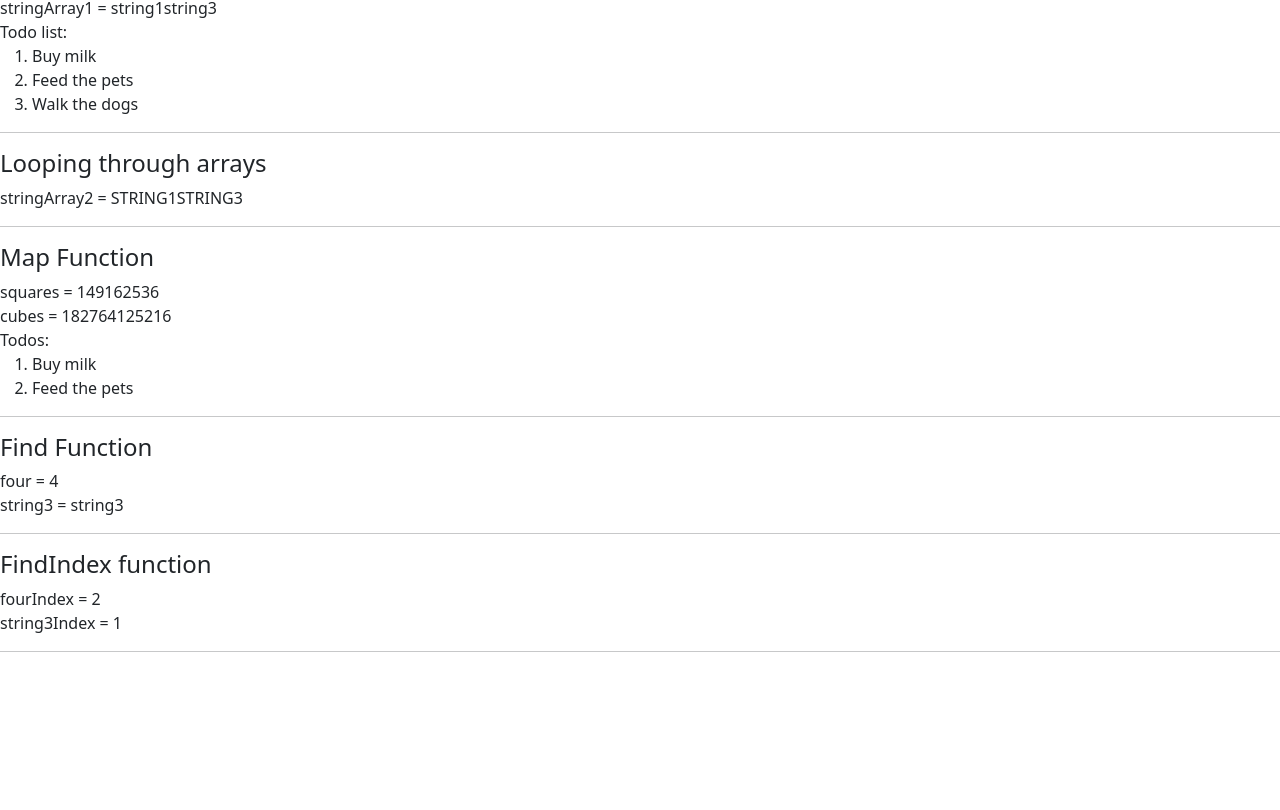
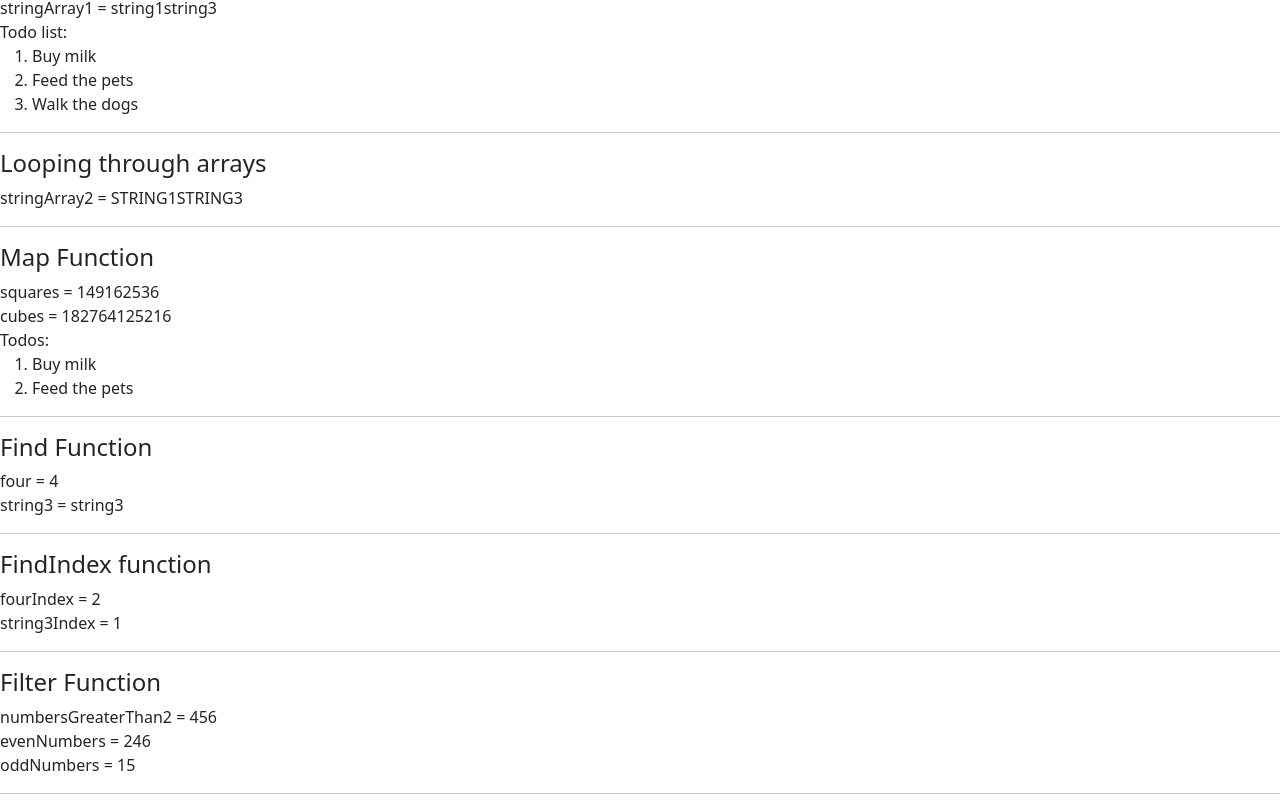
Before and after one commit to xilu56/kambaz-react-web-app-cs5610-sm25, a React app: page /#/Labs/Lab3 in a window 1280 px wide. Shown: the part 2047-2857 px from the top of the page. Before the commit the page ends 2715 px from the top, so only its background shows below. Built offline with nearby package versions, Linux system fonts and the light colour scheme; the HTML template or start-up script is replaced by a standard one.

Commit message:
The Filter Function

```diff
--- /dev/null
+++ b/src/Labs/Lab3/FilterFunction.tsx
@@ -0,0 +1,13 @@
+export default function FilterFunction() {
+  let numberArray1 = [1, 2, 4, 5, 6];
+  const numbersGreaterThan2 = numberArray1.filter((a) => a > 2);
+  const evenNumbers = numberArray1.filter((a) => a % 2 === 0);
+  const oddNumbers = numberArray1.filter((a) => a % 2 !== 0);
+  return (
+    <div id="wd-filter-function">
+      <h4>Filter Function</h4>
+      numbersGreaterThan2 = {numbersGreaterThan2}  <br />
+      evenNumbers = {evenNumbers}    <br />
+      oddNumbers = {oddNumbers}      <hr />
+    </div>
+);}
--- a/src/Labs/Lab3/index.tsx
+++ b/src/Labs/Lab3/index.tsx
@@ -16,6 +16,7 @@ import ForLoops from "./ForLoops";
 import MapFunction from "./MapFunction";
 import FindFunction from "./FindFunction";
 import FindIndex from "./FindIndex";
+import FilterFunction from "./FilterFunction";
 
 export default function Lab3() {
   return (
@@ -39,6 +40,7 @@ export default function Lab3() {
       <MapFunction/>
       <FindFunction/>
       <FindIndex/>
+      <FilterFunction/>
     </div>
   );
 }
```
